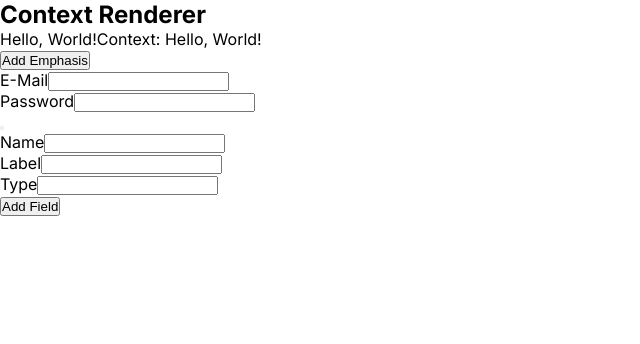
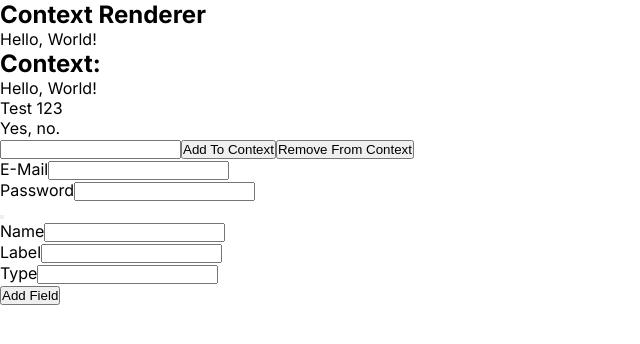
Before and after one commit to JamesonRGrieve-Instruction/EXSM-3939-LEC-2024-WI2-Demo, a Next.js app: page / in a window 1280 px wide. Shown: the top 344 px of the page, without its empty margins (0-640 px from the left). Built offline with nearby package versions, Linux system fonts and the light colour scheme.

Commit message:
List of objects in context;

```diff
--- a/src/app/Paragraph.jsx
+++ b/src/app/Paragraph.jsx
@@ -1,22 +1,48 @@
-import React, { useContext } from "react";
+import React, { useContext, useState } from "react";
 // In order to useContext, we must import the context we created higher in the hierarchy.
 import { ExampleContext } from "./page";
 export default function Paragraph({ text }) {
   // You can use useContext() directly in the JSX, but it will not like it if it is conditionally rendered, or if it is used multiple times. Therefore, typically best to assign it to a constant.
   const contextValue = useContext(ExampleContext);
+  console.log(contextValue.data);
+  const [inputValue, setInputValue] = useState("");
   return (
     <div>
       <p>
         {/* To get the value of a state-driven context, reference whatever key of the context object to which you assigned the state value reference. */}
-        {text}Context: {contextValue.data}
+        {text}
       </p>
+      <h2>Context:</h2>
+      <ul>
+        {contextValue.data.map((item, index) => (
+          <li key={index}>{item.label}</li>
+        ))}
+      </ul>
+      <input
+        type="text"
+        value={inputValue}
+        onChange={(event) => setInputValue(event.target.value)}
+      />
       <button
         onClick={() => {
           // To change the value of a state-driven context, call the key of the context object to which you assigned the setState function (in the exact same way you would call said setState function).
-          contextValue.mutate((previous) => previous + "!");
+          contextValue.mutate((previous) => [
+            ...previous,
+            { label: inputValue, added: new Date() },
+          ]);
         }}
       >
-        Add Emphasis
+        Add To Context
+      </button>
+      <button
+        onClick={() => {
+          // To change the value of a state-driven context, call the key of the context object to which you assigned the setState function (in the exact same way you would call said setState function).
+          contextValue.mutate((previous) => [
+            ...previous.filter((item) => item.label !== inputValue),
+          ]);
+        }}
+      >
+        Remove From Context
       </button>
     </div>
   );
--- a/src/app/page.jsx
+++ b/src/app/page.jsx
@@ -16,12 +16,16 @@ export default function Home() {
     { name: "password", label: "Password", type: "password" },
   ]);
   // With this context we are providing a way to change the value as well as read the value, so we are binding it to a state.
-  const [exampleText, setExampleText] = useState("Hello, World!");
+  const [exampleList, setExampleList] = useState([
+    { label: "Hello, World!", added: new Date() },
+    { label: "Test 123", added: new Date() },
+    { label: "Yes, no.", added: new Date() },
+  ]);
   return (
     // Everything within the provider has access to the provider's value through a useContext() hook.
     // The value prop of the provider sets the initial value of the context, in this case bound to the state via reference.
     <ExampleContext.Provider
-      value={{ data: exampleText, mutate: setExampleText }}
+      value={{ data: exampleList, mutate: setExampleList }}
       /* value="Hello, World!" */
     >
       <main>
```
